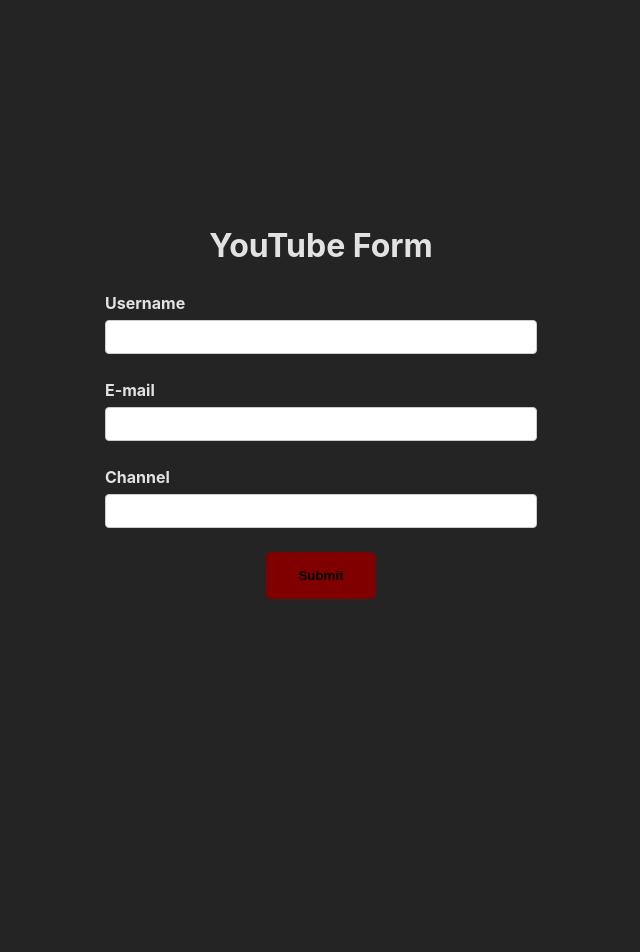
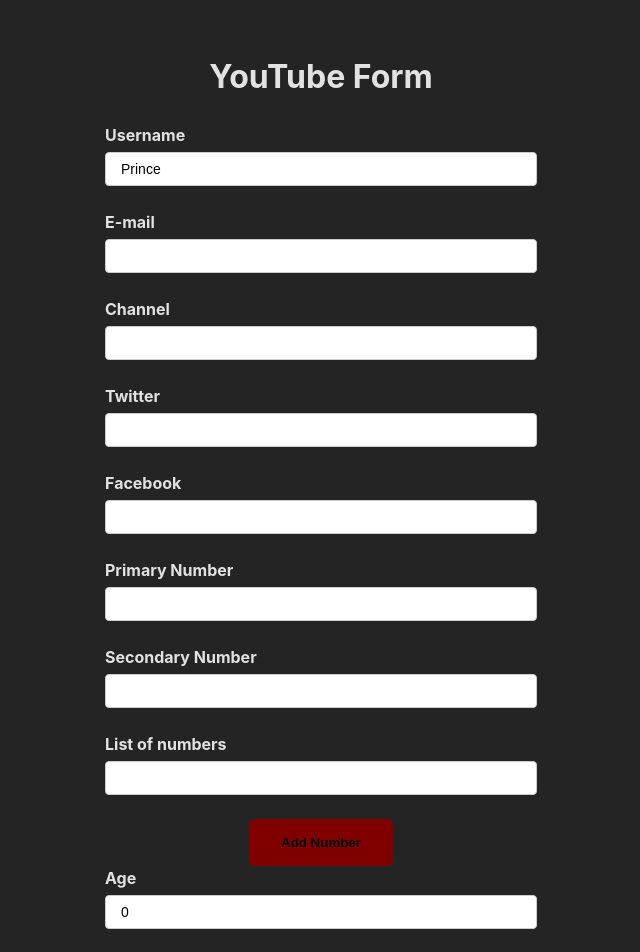
Before and after one commit to stephenprin/react-hook-form, a React (Vite) app: page / in a window 1280 px wide. Shown: the top 952 px of the page, without its empty margins (319-959 px from the left). Before the commit the page ends 800 px from the top, so only its background shows below. Built offline with nearby package versions, Linux system fonts and the light colour scheme.

Commit message:
more form validation

```diff
--- a/src/components/RegisterForm.tsx
+++ b/src/components/RegisterForm.tsx
@@ -1,16 +1,47 @@
-import { useForm } from "react-hook-form";
+import { useForm, useFieldArray } from "react-hook-form";
 import { DevTool } from "@hookform/devtools";
+
 
 type IFormValues = {
   username: string;
   email: string;
   channel: string;
+  social: {
+    twitter: string;
+    facebook: string;
+  };
+  phoneNumbers: string[];
+  phNumbers: {
+    number: string;
+  }[];
+  age: number;
+  dob: Date;
 };
 
 export const RegisterForm = () => {
-  const form = useForm<IFormValues>();
+  const form = useForm<IFormValues>({
+    defaultValues: {
+      username: "Prince",
+      email: "",
+      channel: "",
+      social: {
+        twitter: "",
+        facebook: ""
+      },
+      phoneNumbers: ["", ""],
+      phNumbers: [{ number: "" }],
+      age: 0,
+      dob: new Date(),
+
+
+    }
+  });
   const { register, control, handleSubmit, formState } = form;
   const { errors } = formState;
+  const { fields, append,remove}=useFieldArray({
+    name: 'phNumbers',
+    control
+  })
 
   // const {name, ref, onChange, onBlur}= register("username") optional
   const onSubmit = (data: IFormValues) => {
@@ -22,7 +53,7 @@
       <h1>YouTube Form</h1>
 
       <form onSubmit={handleSubmit(onSubmit)} noValidate>
-        <div className="orm-control">
+        <div className="form-control">
           <label htmlFor="username">Username</label>
           <input
             type="text"
@@ -65,6 +96,91 @@
           />
           <p className="error">{errors.channel?.message}</p>
         </div>
+        <div className="form-control">
+          <label htmlFor="twitter">Twitter</label>
+          <input
+            type="text"
+            id="twitter"
+            {...register("social.twitter", {
+              required: "Kindly enter twitter account"
+            })}
+          />
+           <p className="error">{errors.channel?.message}</p>
+
+        </div>
+        <div className="form-control">
+          <label htmlFor="facebook">Facebook</label>
+          <input
+            type="text"
+            id="facebook"
+            {...register("social.facebook",{
+              required: "Kindly enter facebook account"
+            })}
+          />
+           <p className="error">{errors.channel?.message}</p>
+          </div>
+           <div className="form-control">
+          <label htmlFor="primary-number">Primary Number</label>
+          <input
+            type="text"
+            id="primary-number"
+            {...register("phoneNumbers.0", {
+              required: "Kindly enter phone number"
+            })}
+          />
+           <p className="error">{errors.channel?.message}</p>
+
+        </div>
+        <div className="form-control">
+          <label htmlFor="sec-number">Secondary Number</label>
+          <input
+            type="text"
+            id="sec-number"
+            {...register("phoneNumbers.1")}
+          />
+
+        </div>
+        <div>
+          <label>List of numbers</label>
+          <div>
+            {fields.map((field, index) => {
+              return (
+                <div className="form-control" key={field.id}>
+                  <input type="text" {...register(`phNumbers.${index}.number` as const)} />
+                  {
+                    index > 0 &&  <button type="button" onClick={()=> remove(index)}>Remove Number</button>
+                  }
+              </div>
+             );
+            })}
+
+            <button type="button" onClick={()=> append({number:""})}>Add Number</button>
+           </div>
+        </div>
+        <div className="form-control">
+          <label htmlFor="age">Age</label>
+          <input
+            type="number"
+            id="age"
+            {...register("age", {
+              valueAsNumber: true,
+              required: "Kindly enter an Age"
+             })}
+          />
+          <p className="error">{errors.age?.message}</p>
+        </div>
+        <div className="form-control">
+          <label htmlFor="dob">Date of Birth</label>
+          <input
+            type="date"
+            id="dob"
+            {...register("dob", {
+             valueAsDate: true,
+              required: "Kindly enter a Date"
+             })}
+          />
+          <p className="error">{errors.dob?.message}</p>
+        </div>
         <button>Submit</button>
       </form>
       <DevTool control={control} />
--- a/src/index.css
+++ b/src/index.css
@@ -19,7 +19,6 @@
   margin: 0;
   display: flex;
   justify-content: center;
-  align-items: center;
   min-width: 320px;
   min-height: 100vh;
 
```
